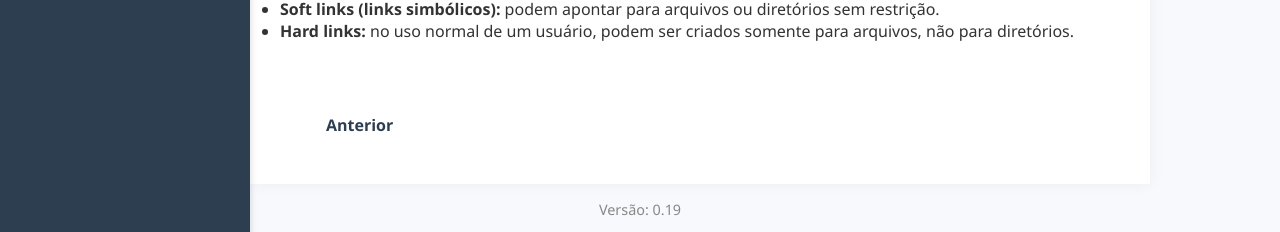
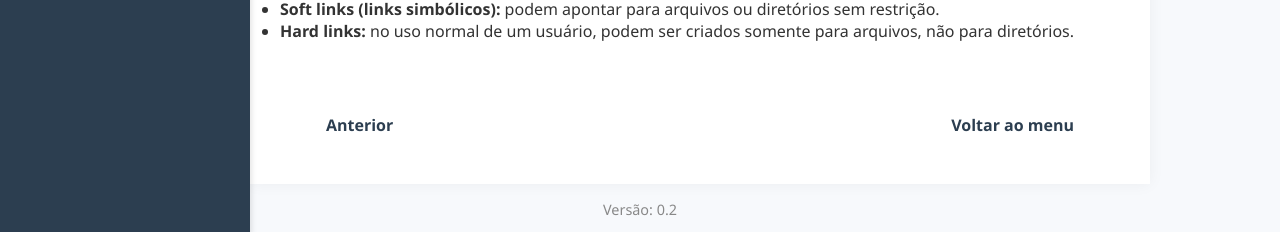
Before and after one commit to jocelinoFG017/linux-essentials, a Jekyll site: the page built from 01-book-lpi/Topico-05-Seguranca-e-Permissao-de-Arquivos/5.4-DiretoriosAndArquivosEspeciais.md, in a window 1280 px wide and 900 px high, scrolled down 349 px. Shown: the part 665-897 px from the top of the window. Built offline with Jekyll 4.4.1, drawn with Linux system fonts in a browser that asks for light colours; nearby versions of some CDN libraries.

```diff
--- a/01-book-lpi/Topico-05-Seguranca-e-Permissao-de-Arquivos/5.4-DiretoriosAndArquivosEspeciais.md
+++ b/01-book-lpi/Topico-05-Seguranca-e-Permissao-de-Arquivos/5.4-DiretoriosAndArquivosEspeciais.md
@@ -57,4 +57,5 @@
 
 <div class="nav-buttons">
   <a href="/linux-essentials/01-book-lpi/Topico-05-Seguranca-e-Permissao-de-Arquivos/5.3-GerenciandoPermissoesAndDonosDeArquivos" class="btn btn-back">Anterior</a>
+  <a href="/linux-essentials/" class="btn btn-back">Voltar ao menu</a>
 </div>
--- a/_config.yml
+++ b/_config.yml
@@ -5,4 +5,4 @@
 kramdown:
   input: GFM
   hard_wrap: true
-github_pages_version: 0.19
+github_pages_version: 0.20
```
Also changed, not shown: 01-book-lpi/Topico-01-Comunidade-Linux/1.4-HabilidadesAndLinuxWork.md (+1 -0 lines), 01-book-lpi/Topico-02-Caminho-Linux/2.4-CriandoMovendoAndDeletandoArquivos.md (+1 -0 lines), 01-book-lpi/Topico-03-Poder-da-Linha-de-Comando/3.3-TransformandoComandoEmScripts.md (+1 -0 lines), 01-book-lpi/Topico-04-Sistema-Operacional-Linux/4.4-SeuComputadorNaRede..md (+2 -0 lines).
